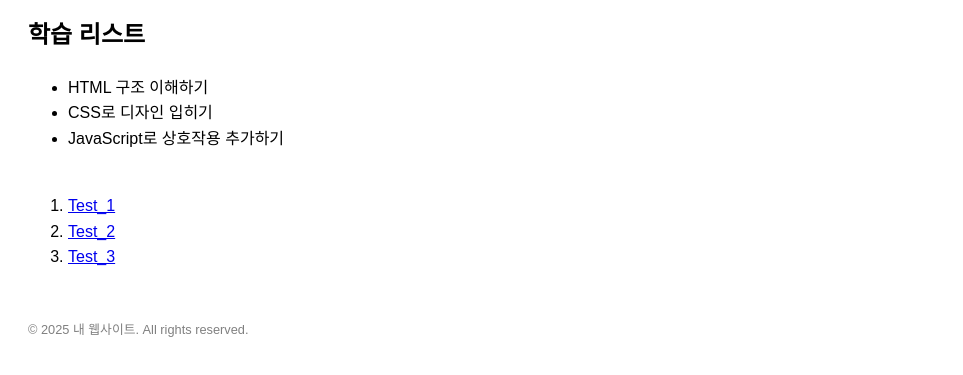
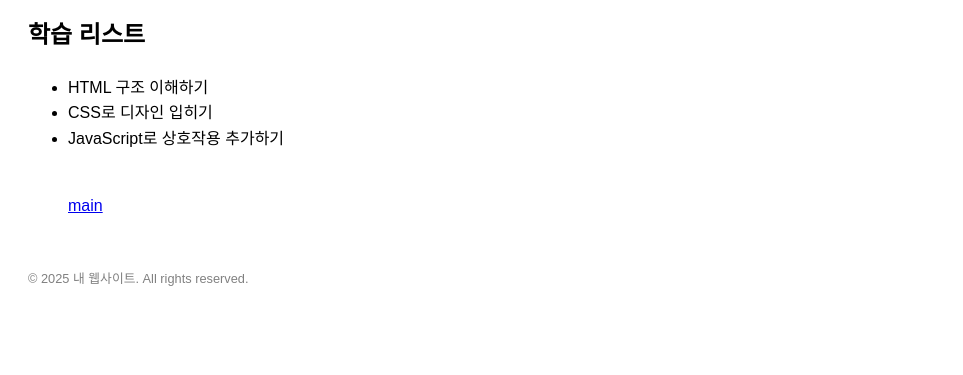
Before and after one commit to bbsky0080/bbsky0080.github.io, a plain HTML site: page img.html in a window 1280 px wide. Shown: the part 916-1291 px from the top of the page, without its empty margins (0-963 px from the left). After the commit the page ends 1246 px from the top, so only its background shows below. Drawn offline with Linux system fonts and the light colour scheme.

Commit message:
Update img.html

```diff
--- a/img.html
+++ b/img.html
@@ -35,9 +35,7 @@
             </ul>
         </section>
         <ol>
-            <li><a href="https://bbsky0080.github.io/Test_1.html"<strong> Test_1 </strong> </a></li>
-            <li><a href="https://bbsky0080.github.io/Test_2.html"<strong> Test_2 </strong> </a></li>
-            <li><a href="https://bbsky0080.github.io/Test_3.html"<strong> Test_3 </strong> </a></li>
+            <a href="https://bbsky0080.github.io"<strong> main </strong> </a>
         </ol>
 
     </main>
```
